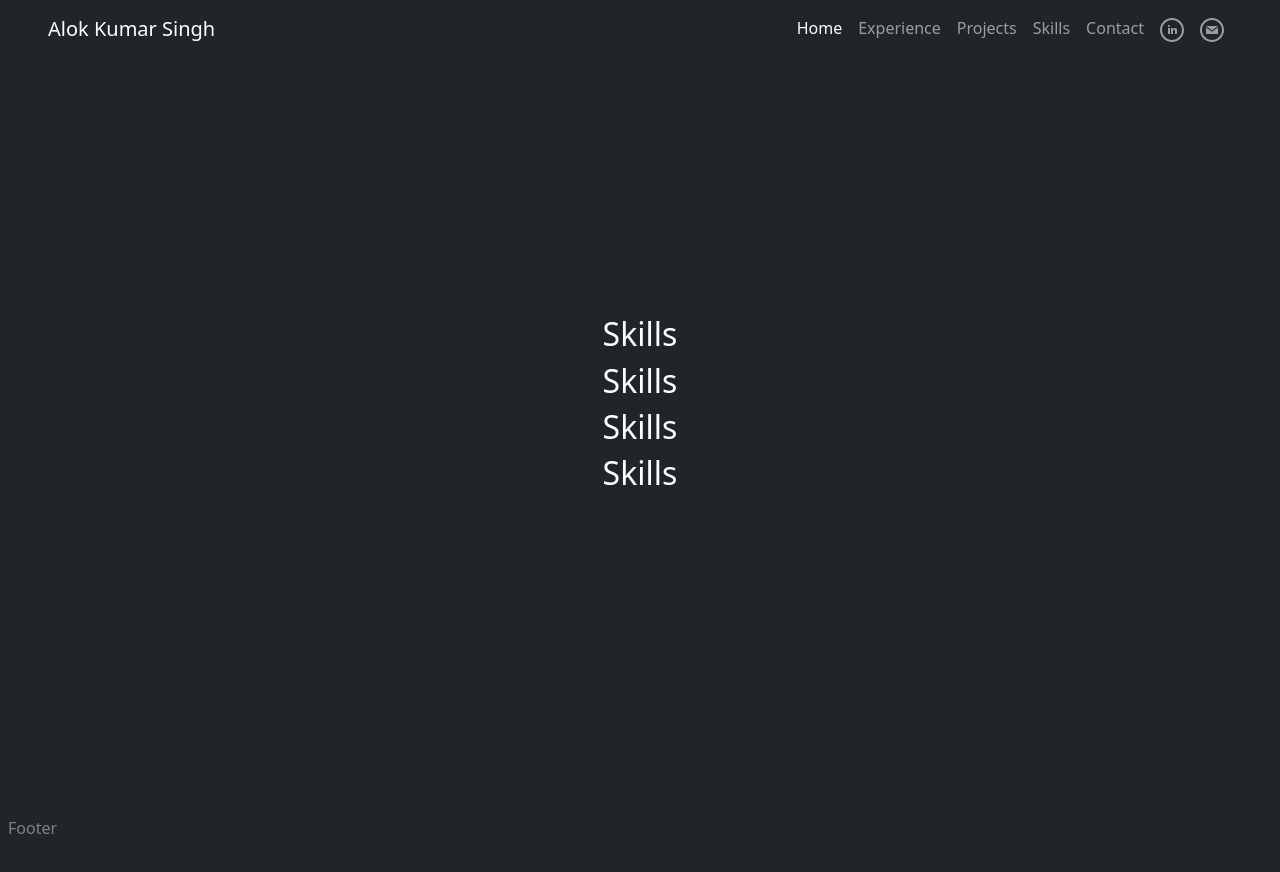
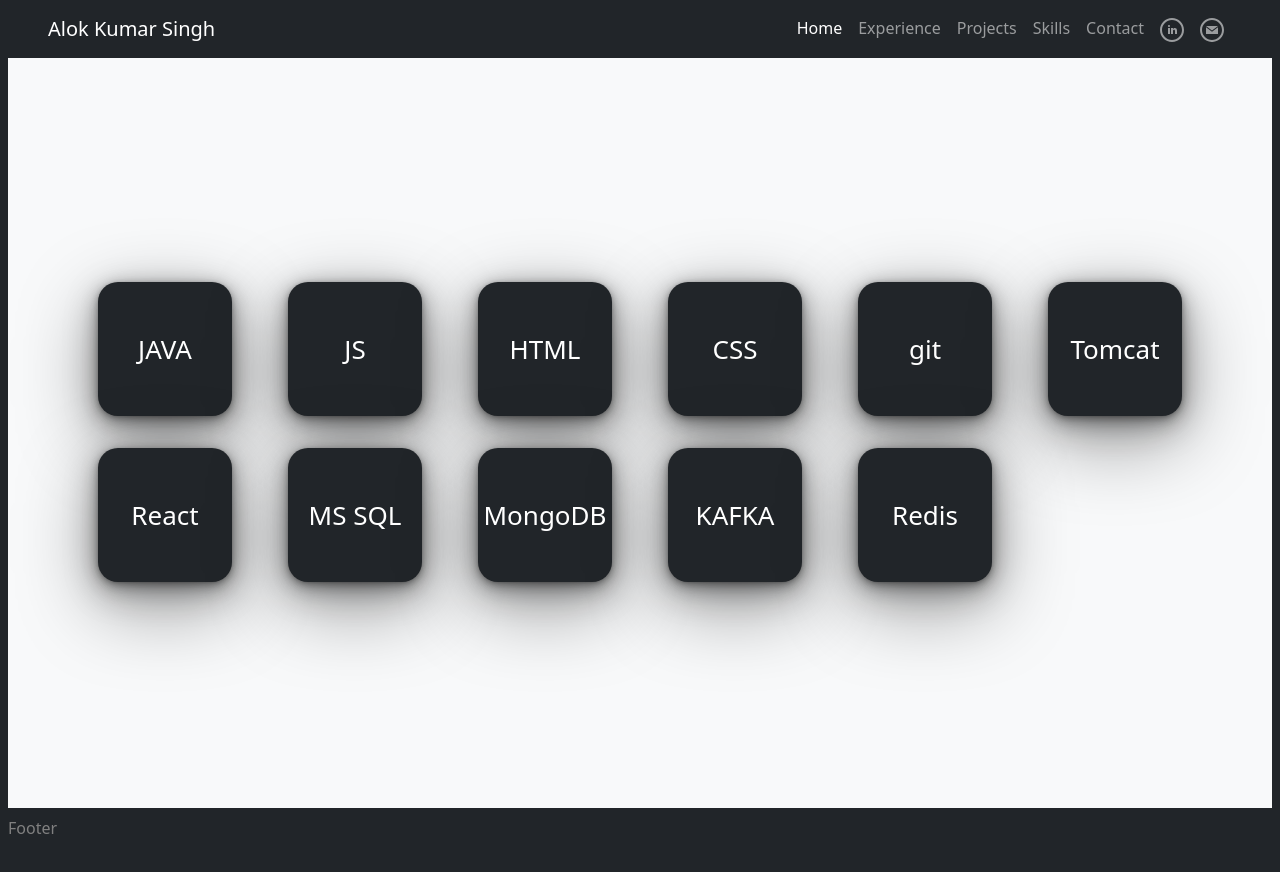
Before and after one commit to alok18121991/portfolio, a React (Create React App) app: page /portfolio/skills in a window 1280 px wide. Built offline with nearby package versions, Linux system fonts and the light colour scheme.

Commit message:
skill page square design

```diff
--- a/src/App.js
+++ b/src/App.js
@@ -1,6 +1,6 @@
 import './App.css';
 import Header from './components/header/header';
-import Welcome from './components/welcomePage/welcome';
+import Welcome from './components/welcomePage/';
 import Experience from './components/experienceView/experience';
 import Projects from './components/projectView/projectView';
 import Skills from './components/skillsView/skillsView';
--- a/src/components/contactView/contactView.js
+++ b/src/components/contactView/contactView.js
@@ -1,13 +1,15 @@
 import React from 'react';
 
-class Contact extends React.Component{
-    render(){
+class Contact extends React.Component {
+    render() {
         return (
             <div className="App-header bg-dark">
-                <h2>Contact</h2>
-                <h2>Contact</h2>
-                <h2>Contact</h2>
-                <h2>Contact</h2>
+                <div className="content">
+                    <h2>Contact</h2>
+                    <h2>Contact</h2>
+                    <h2>Contact</h2>
+                    <h2>Contact</h2>
+                </div>
             </div>
         )
     }
--- a/src/components/experienceView/experience.js
+++ b/src/components/experienceView/experience.js
@@ -3,8 +3,8 @@ import React from 'react';
 class Experience extends React.Component {
     render() {
         return (
-
-            <div className="App-header bg-dark content">
+            <div className="App-header bg-dark">
+                <div className="content">
                     <h2>Experience</h2>
                     <h2>Experience</h2>
                     <h2>Experience</h2>
@@ -31,6 +31,7 @@ class Experience extends React.Component {
                     <h2>Experience</h2>
                 </div>
 
+            </div>
         )
     }
 }
--- a/src/components/projectView/projectView.js
+++ b/src/components/projectView/projectView.js
@@ -1,13 +1,15 @@
 import React from 'react';
 
-class Projects extends React.Component{
-    render(){
+class Projects extends React.Component {
+    render() {
         return (
             <div className="App-header bg-dark">
-                <h2>Projects</h2>
-                <h2>Projects</h2>
-                <h2>Projects</h2>
-                <h2>Projects</h2>
+                <div className="content">
+                    <h2>Projects</h2>
+                    <h2>Projects</h2>
+                    <h2>Projects</h2>
+                    <h2>Projects</h2>
+                </div>
             </div>
         )
     }
--- a/src/components/skillsView/skillsView.js
+++ b/src/components/skillsView/skillsView.js
@@ -1,13 +1,105 @@
 import React from 'react';
 
-class Skills extends React.Component{
-    render(){
+class Skills extends React.Component {
+    render() {
         return (
-            <div className="App-header bg-dark">
-                <h2>Skills</h2>
-                <h2>Skills</h2>
-                <h2>Skills</h2>
-                <h2>Skills</h2>
+            <div className="App-header bg-light">
+                <div className="content container pt-5">
+                    <div className="row">
+                        <div className="col-lg-2 col-md-4 col-sm-6">
+                            <div className="skill">
+                                <div class='square-box'>
+                                    <div class='square-content'><div><span>JAVA</span></div></div>
+                                </div>
+                            </div>
+                        </div>
+                        <div className="col-lg-2 col-md-4 col-sm-6">
+                            <div className="skill">
+                                <div class='square-box'>
+                                    <div class='square-content'><div><span>JS</span></div></div>
+                                </div>
+                            </div>
+                        </div>
+                        <div className="col-lg-2 col-md-4 col-sm-6">
+                            <div className="skill">
+                                <div class='square-box'>
+                                    <div class='square-content'><div><span>HTML</span></div></div>
+                                </div>
+                            </div>
+                        </div>
+                        <div className="col-lg-2 col-md-4 col-sm-6">
+                            <div className="skill">
+                                <div class='square-box'>
+                                    <div class='square-content'><div><span>CSS</span></div></div>
+                                </div>
+                            </div>
+                        </div>
+                        <div className="col-lg-2 col-md-4 col-sm-6">
+                            <div className="skill">
+                                <div class='square-box'>
+                                    <div class='square-content'><div><span>git</span></div></div>
+                                </div>
+                            </div>
+                        </div>
+                        <div className="col-lg-2 col-md-4 col-sm-6">
+                            <div className="skill">
+                                <div class='square-box'>
+                                    <div class='square-content'><div><span>Tomcat</span></div></div>
+                                </div>
+                            </div>
+                        </div>
+                        <div className="col-lg-2 col-md-4 col-sm-6">
+                            <div className="skill">
+                                <div class='square-box'>
+                                    <div class='square-content'><div><span>React</span></div></div>
+                                </div>
+                            </div>
+                        </div>
+                        <div className="col-lg-2 col-md-4 col-sm-6">
+                            <div className="skill">
+                                <div class='square-box'>
+                                    <div class='square-content'><div><span>MS SQL</span></div></div>
+                                </div>
+                            </div>
+                        </div>
+                        <div className="col-lg-2 col-md-4 col-sm-6">
+                            <div className="skill">
+                                <div class='square-box'>
+                                    <div class='square-content'><div><span>MongoDB</span></div></div>
+                                </div>
+                            </div>
+                        </div>
+                        <div className="col-lg-2 col-md-4 col-sm-6">
+                            <div className="skill">
+                                <div class='square-box'>
+                                    <div class='square-content'><div><span>KAFKA</span></div></div>
+                                </div>
+                            </div>
+                        </div>
+                        <div className="col-lg-2 col-md-4 col-sm-6">
+                            <div className="skill">
+                                <div class='square-box'>
+                                    <div class='square-content'><div><span>Redis</span></div></div>
+                                </div>
+                            </div>
+                        </div>
+                        {/* <div className="col-lg-2 col-md-4 col-sm-6">
+                            <div className="skill">
+                                <div class='square-box'>
+                                    <div class='square-content'><div><span>Aspect ratio 1:1</span></div></div>
+                                </div>
+                            </div>
+                        </div>
+                        <div className="col-lg-2 col-md-4 col-sm-6">
+                            <div className="skill">
+                                <div class='square-box'>
+                                    <div class='square-content'><div><span>Aspect ratio 1:1</span></div></div>
+                                </div>
+                            </div>
+                        </div> */}
+
+                    </div>
+                </div>
             </div>
         )
     }
--- /dev/null
+++ b/src/components/welcomePage/index.js
@@ -0,0 +1,28 @@
+import React from 'react';
+import { Container, Row, Col, Image } from 'react-bootstrap';
+
+class Welcome extends React.Component {
+    render() {
+        return (
+            <div className="content">
+                <Container fluid className='vert-align'>
+                    <div className="App-header bg-dark border-top border-white" >
+                        <Row className="p-5 w-50">
+                            <Col>
+                                <Image src="https://avatarfiles.alphacoders.com/812/thumb-1920-81215.png" roundedCircle className="profile_image border border-4 border-white" />
+                            </Col>
+                            <Col>
+                                <div className="pt-5">
+                                    <h2>I AM A DEVELOPER</h2>
+                                </div>
+                            </Col>
+                        </Row>
+
+                    </div>
+                </Container>
+            </div>
+        )
+    }
+}
+
+export default Welcome;
--- a/src/components/welcomePage/welcome.js
+++ /dev/null
@@ -1,21 +0,0 @@
-import React from 'react';
-import { Container, Row, Col, Image } from 'react-bootstrap';
-
-class Welcome extends React.Component {
-    render() {
-        return (
-            <Container fluid className='vert-align'>
-                <div className="App-header bg-dark border-top border-white" >
-                    <Row className="p-5">
-                        <Col xs={5} md={4}>
-                            <Image src="https://mdbootstrap.com/img/Photos/Avatars/img%20(30).jpg" roundedCircle className="border border-4 border-white" />
-                        </Col>
-                    </Row>
-                    <h2>I AM A DEVELOPER</h2>
-                </div>
-            </Container>
-        )
-    }
-}
-
-export default Welcome;
--- a/src/index.css
+++ b/src/index.css
@@ -34,3 +34,66 @@ code {
   fill: rgba(255, 255, 255, 0.938);
   cursor: pointer;
 }
+
+.profile_image{
+  height: 150px;
+}
+/*
+.flex-container{
+  display: flex;
+  width: 90%;
+}
+
+.flex-container > div {
+  padding: 2rem;
+  flex-direction: row;
+  color: rgba(136, 135, 135, 0.938)
+} */
+
+.skill{
+  margin: 1rem 1rem;
+  background-color: rgb(33, 37, 41);
+  box-shadow:
+  0 0.6px 2px rgba(0, 0, 0, 0.112),
+  0 1.5px 5px rgba(0, 0, 0, 0.162),
+  0 2.9px 9.8px rgba(0, 0, 0, 0.2),
+  0 5.1px 18px rgba(0, 0, 0, 0.238),
+  0 9.6px 34px rgba(0, 0, 0, 0.288),
+  0 23px 80px rgba(0, 0, 0, 0.4)
+;
+  -webkit-border-radius: 20px;
+  -moz-border-radius: 20px;
+  border-radius: 20px;
+  text-align: center;
+
+}
+
+.square-box{
+  position: relative;
+  width: 100%;
+  overflow: hidden;
+}
+.square-box:before{
+  content: "";
+  display: block;
+  padding-top: 100%;
+}
+.square-content{
+  position:  absolute;
+  top: 0;
+  left: 0;
+  bottom: 0;
+  right: 0;
+  color: white;
+}
+.square-content div {
+ display: table;
+ width: 100%;
+ height: 100%;
+}
+.square-content span {
+  display: table-cell;
+  text-align: center;
+  vertical-align: middle;
+  color: white
+}
```
Also changed, not shown: src/components/timelines/index.js (+11 -9 lines). Lines whose indentation alone changed are shown as unchanged.
